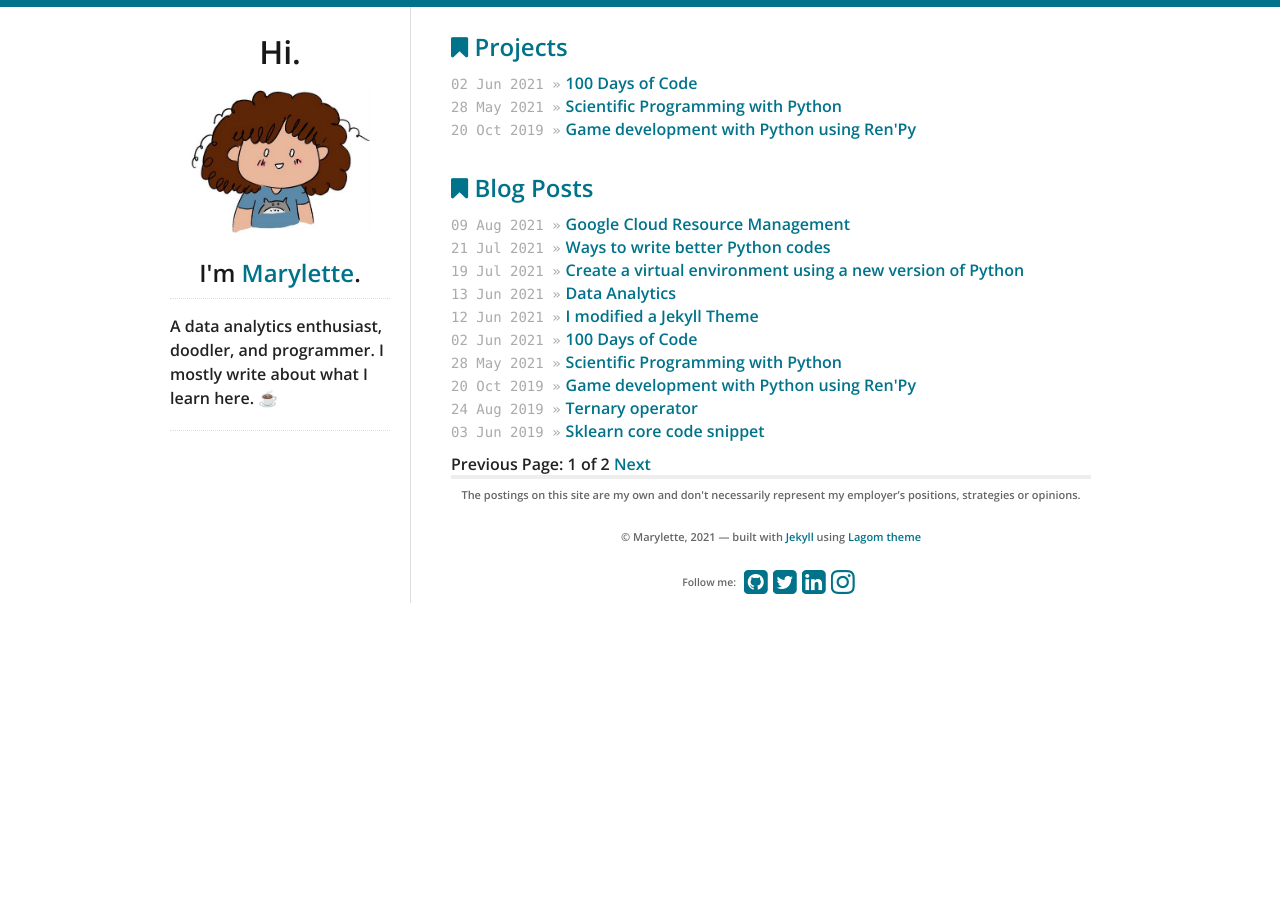
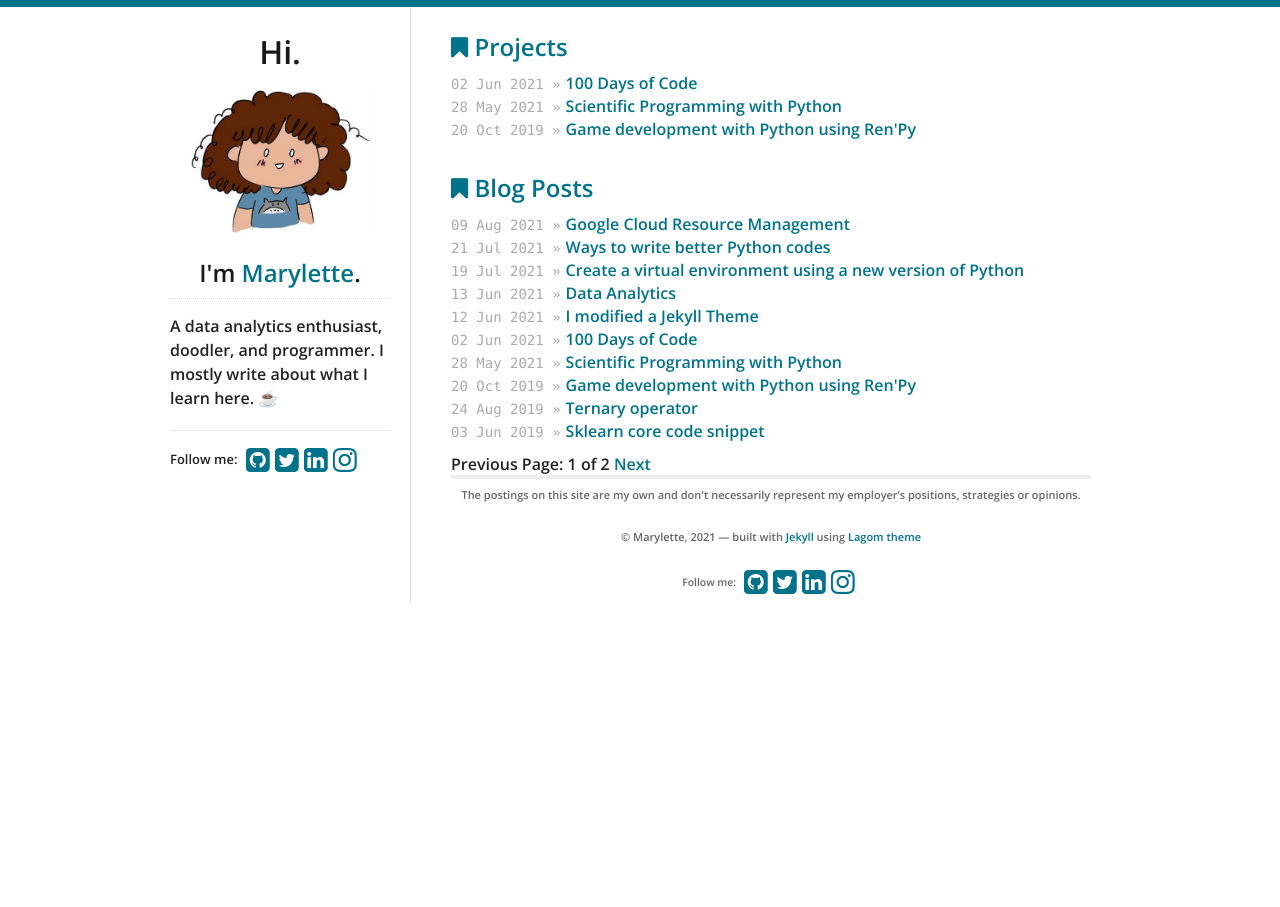
Before and after one commit to maryletteroa/maryletteroa.github.io, a Jekyll site: the page built from index.html, in a window 1280 px wide. Built offline with Jekyll 4.4.1, drawn with Linux system fonts in a browser that asks for light colours; the list of posts is cut into pages by our own code.

Commit message:
show socials on sidebar

```diff
--- a/_includes/sidebar.html
+++ b/_includes/sidebar.html
@@ -11,7 +11,7 @@
   <div id="bio">
     <p>A data analytics enthusiast, doodler, and programmer. I mostly write about what I learn here. ☕</p>
   </div>
-<!--   <div id="social">
+  <div id="social">
     {% include social.html %}
-  </div> -->
+  </div>
 </nav>
```
